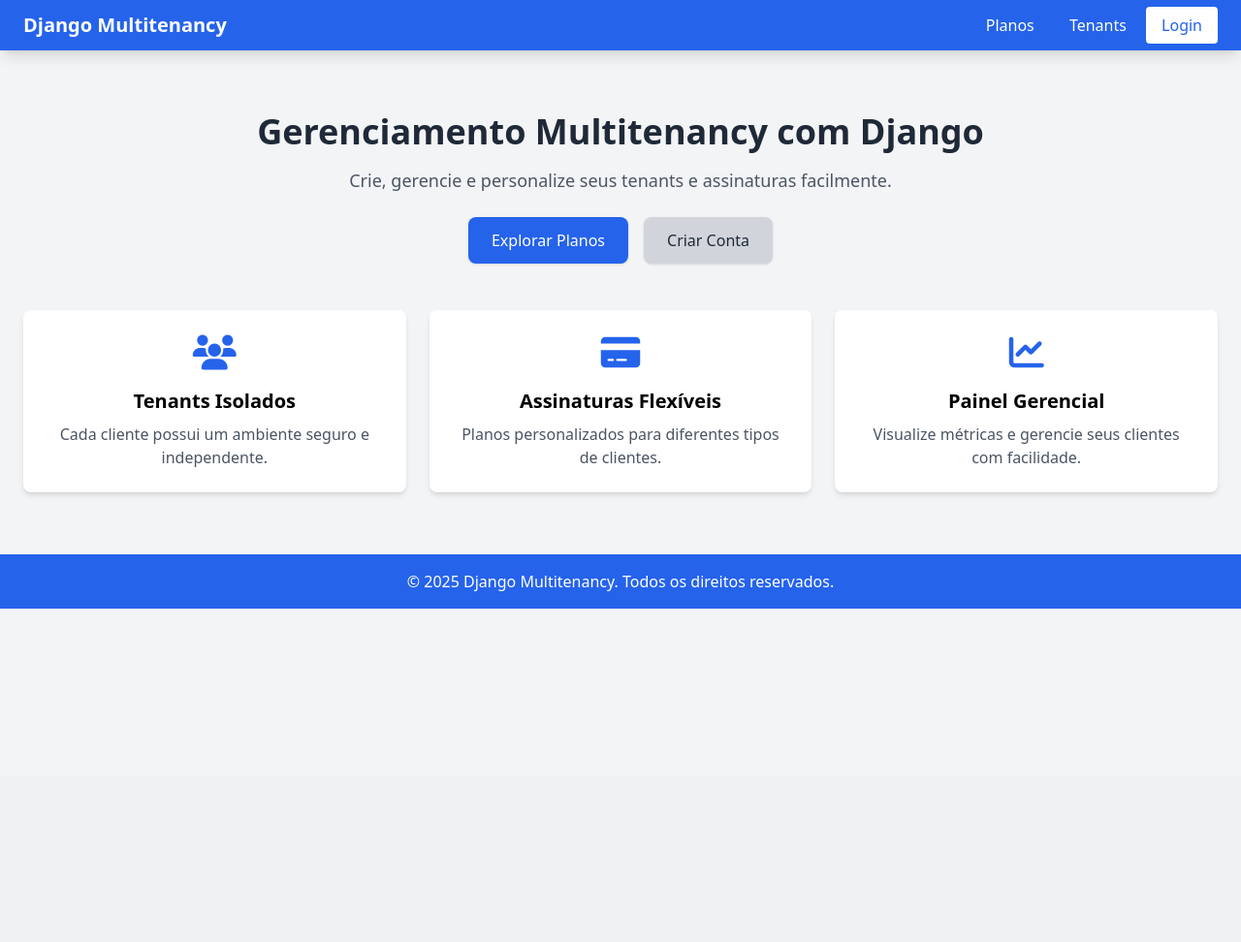
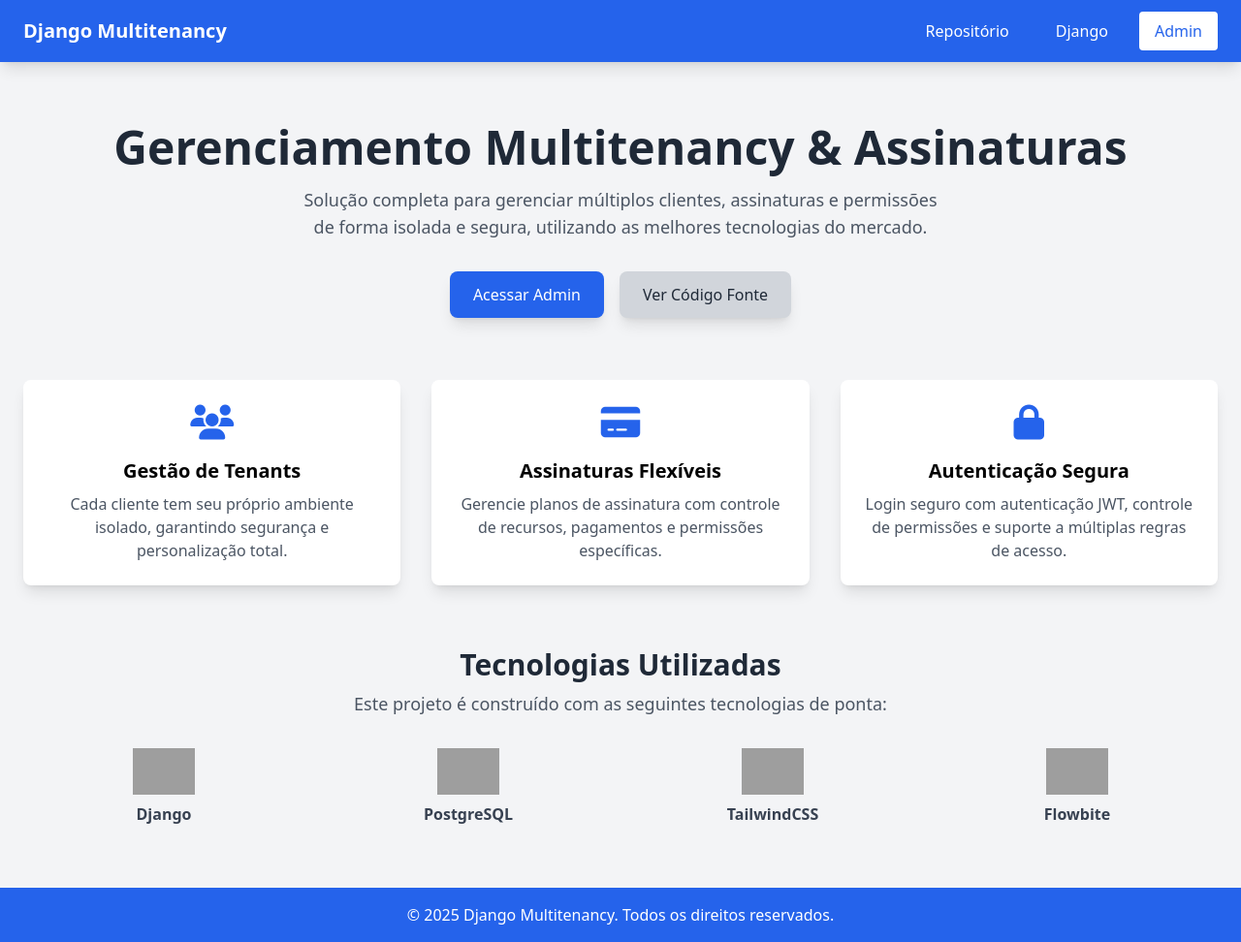
Before and after one commit to vivinfor/django-multitenancy-subscriptions, a Django app: page / in a window 1280 px wide. Shown: the whole page at 97% size. Before the commit the page ends 628 px from the top, so only its background shows below. Run offline with Django 5.2, Linux system fonts and the light colour scheme; some libraries are stand-ins or nearby versions; grey boxes are pictures that could not be loaded.

Commit message:
update base.html

```diff
--- a/templates/base.html
+++ b/templates/base.html
@@ -18,10 +18,10 @@
     <nav class="bg-blue-600 text-white shadow-lg">
         <div class="container mx-auto px-6 py-3 flex justify-between items-center">
             <a href="/" class="text-xl font-bold">Django Multitenancy</a>
-            <div>
-                <a href="{% url 'subscriptions:plans' %}" class="px-4 py-2 hover:bg-blue-700 rounded">Planos</a>
-                <a href="{% url 'tenants:list' %}" class="px-4 py-2 hover:bg-blue-700 rounded">Tenants</a>
-                <a href="{% url 'authentication:login' %}" class="px-4 py-2 bg-white text-blue-600 rounded">Login</a>
+            <div class="flex space-x-4">
+                <a href="https://github.com/vivinfor/django-multitenancy-subscriptions" target="_blank" class="px-4 py-2 hover:bg-blue-700 rounded">Repositório</a>
+                <a href="https://django.com" target="_blank" class="px-4 py-2 hover:bg-blue-700 rounded">Django</a>
+                <a href="/admin/" class="px-4 py-2 bg-white text-blue-600 rounded hover:bg-gray-200 transition">Admin</a>
             </div>
         </div>
     </nav>
--- a/templates/flowbite/index.html
+++ b/templates/flowbite/index.html
@@ -1,40 +1,79 @@
 {% extends 'base.html' %}
 
-{% block title %}Home | Django Multitenancy{% endblock %}
+{% block title %}Django Multitenancy - Gestão de Tenants e Assinaturas{% endblock %}
 
 {% block content %}
 <div class="text-center mt-10">
-    <h1 class="text-4xl font-bold text-gray-800">Gerenciamento Multitenancy com Django</h1>
-    <p class="text-lg text-gray-600 mt-4">Crie, gerencie e personalize seus tenants e assinaturas facilmente.</p>
+    <h1 class="text-5xl font-extrabold text-gray-800">Gerenciamento Multitenancy & Assinaturas</h1>
+    <p class="text-lg text-gray-600 mt-4 max-w-2xl mx-auto">
+        Solução completa para gerenciar múltiplos clientes, assinaturas e permissões de forma isolada e segura, utilizando as melhores tecnologias do mercado.
+    </p>
 
-    <div class="mt-6 flex justify-center space-x-4">
-        <a href="{% url 'subscriptions:plans' %}" class="px-6 py-3 bg-blue-600 text-white rounded-lg shadow hover:bg-blue-700 transition">
-            Explorar Planos
+    <div class="mt-8 flex justify-center space-x-4">
+        <a href="/admin/" class="px-6 py-3 bg-blue-600 text-white rounded-lg shadow-lg hover:bg-blue-700 transition">
+            Acessar Admin
         </a>
-        <a href="{% url 'authentication:register' %}" class="px-6 py-3 bg-gray-300 text-gray-800 rounded-lg shadow hover:bg-gray-400 transition">
-            Criar Conta
+        <a href="https://github.com/vivinfor/django-multitenancy-subscriptions" target="_blank" class="px-6 py-3 bg-gray-300 text-gray-800 rounded-lg shadow-lg hover:bg-gray-400 transition">
+            Ver Código Fonte
         </a>
     </div>
 
-    <!-- Cards de Demonstração -->
-    <div class="grid grid-cols-1 md:grid-cols-3 gap-6 mt-12">
-        <div class="bg-white p-6 shadow-md rounded-lg">
+    <!-- Seções de Destaque -->
+    <div class="grid grid-cols-1 md:grid-cols-3 gap-8 mt-16">
+
+        <!-- Tenants Isolados -->
+        <div class="bg-white p-6 shadow-lg rounded-lg">
             <i class="fas fa-users text-blue-600 text-4xl"></i>
-            <h3 class="text-xl font-semibold mt-4">Tenants Isolados</h3>
-            <p class="text-gray-600 mt-2">Cada cliente possui um ambiente seguro e independente.</p>
+            <h3 class="text-xl font-semibold mt-4">Gestão de Tenants</h3>
+            <p class="text-gray-600 mt-2">
+                Cada cliente tem seu próprio ambiente isolado, garantindo segurança e personalização total.
+            </p>
         </div>
 
-        <div class="bg-white p-6 shadow-md rounded-lg">
+        <!-- Assinaturas e Planos -->
+        <div class="bg-white p-6 shadow-lg rounded-lg">
             <i class="fas fa-credit-card text-blue-600 text-4xl"></i>
             <h3 class="text-xl font-semibold mt-4">Assinaturas Flexíveis</h3>
-            <p class="text-gray-600 mt-2">Planos personalizados para diferentes tipos de clientes.</p>
+            <p class="text-gray-600 mt-2">
+                Gerencie planos de assinatura com controle de recursos, pagamentos e permissões específicas.
+            </p>
         </div>
 
-        <div class="bg-white p-6 shadow-md rounded-lg">
-            <i class="fas fa-chart-line text-blue-600 text-4xl"></i>
-            <h3 class="text-xl font-semibold mt-4">Painel Gerencial</h3>
-            <p class="text-gray-600 mt-2">Visualize métricas e gerencie seus clientes com facilidade.</p>
+        <!-- Integrações e Segurança -->
+        <div class="bg-white p-6 shadow-lg rounded-lg">
+            <i class="fas fa-lock text-blue-600 text-4xl"></i>
+            <h3 class="text-xl font-semibold mt-4">Autenticação Segura</h3>
+            <p class="text-gray-600 mt-2">
+                Login seguro com autenticação JWT, controle de permissões e suporte a múltiplas regras de acesso.
+            </p>
         </div>
     </div>
+
+    <!-- Tecnologias Utilizadas -->
+    <h2 class="text-3xl font-bold text-gray-800 mt-16">Tecnologias Utilizadas</h2>
+    <p class="text-lg text-gray-600 mt-2">Este projeto é construído com as seguintes tecnologias de ponta:</p>
+
+    <div class="grid grid-cols-2 md:grid-cols-4 gap-6 mt-8">
+        <div class="flex flex-col items-center">
+            <img src="https://upload.wikimedia.org/wikipedia/commons/7/75/Django_logo.svg" alt="Django" class="h-12">
+            <span class="text-gray-700 mt-2 font-semibold">Django</span>
+        </div>
+
+        <div class="flex flex-col items-center">
+            <img src="https://cdn.jsdelivr.net/gh/devicons/devicon/icons/postgresql/postgresql-original.svg" alt="PostgreSQL" class="h-12">
+            <span class="text-gray-700 mt-2 font-semibold">PostgreSQL</span>
+        </div>
+
+        <div class="flex flex-col items-center">
+            <img src="https://cdn.jsdelivr.net/gh/devicons/devicon/icons/tailwindcss/tailwindcss-plain.svg" alt="TailwindCSS" class="h-12">
+            <span class="text-gray-700 mt-2 font-semibold">TailwindCSS</span>
+        </div>
+
+        <div class="flex flex-col items-center">
+            <img src="https://upload.wikimedia.org/wikipedia/commons/a/a8/Flowbite_logo.svg" alt="Flowbite" class="h-12">
+            <span class="text-gray-700 mt-2 font-semibold">Flowbite</span>
+        </div>
+    </div>
+
 </div>
 {% endblock %}
```
